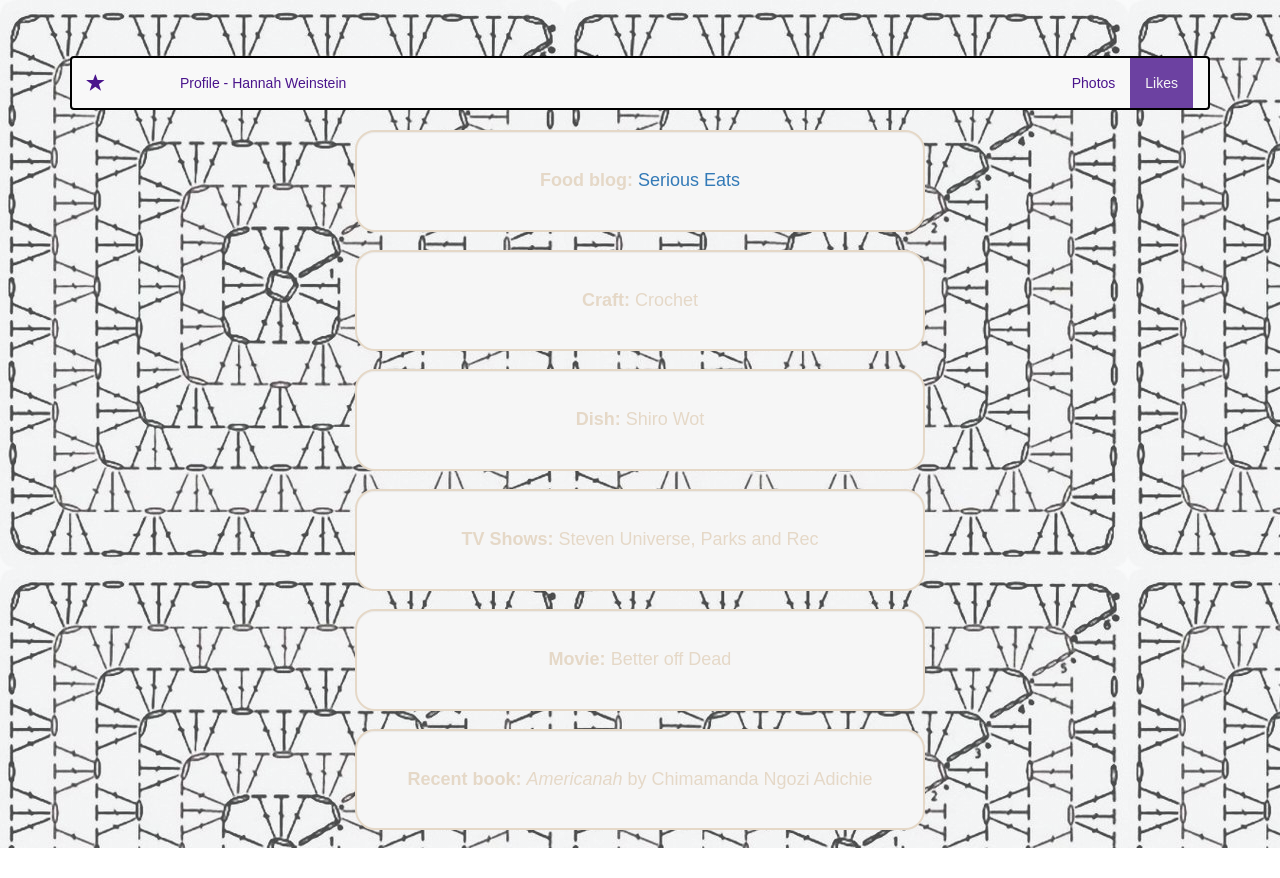
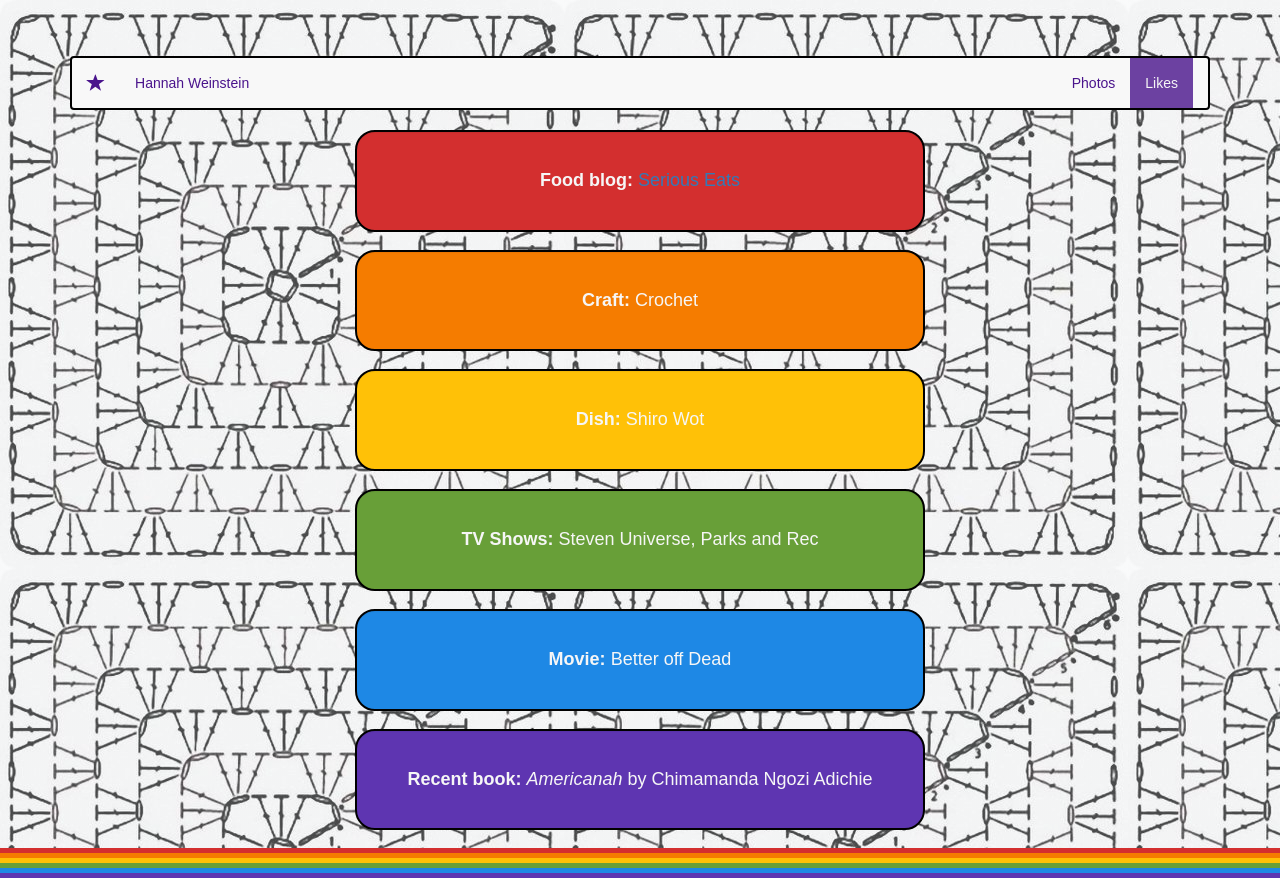
Before and after one commit to carpetofgreenness/profile-page, a plain HTML site: page Likes.html in a window 1280 px wide. Before the commit the page ends 848 px from the top, so only its background shows below. Drawn offline with nearby package versions, Linux system fonts and the light colour scheme.

Commit message:
recolor Likes page, change Profile name to Hannah Weinstein in nav

```diff
--- a/Likes.html
+++ b/Likes.html
@@ -25,13 +25,13 @@
 		        <span class="icon-bar"></span>
 		      </button>
 		      <a class="navbar-brand" href="https://www.youtube.com/v/2F8HvKqnp5s?rel=0">
-		      	<i class="glyphicon glyphicon-star"></i>
+		      	<i class="glyphicon glyphicon-star"></i></a>
 		    </div>
 
 		    <!-- Collect the nav links, forms, and other content for toggling -->
 		    <div class="collapse navbar-collapse" id="bs-example-navbar-collapse-1">
 		      <ul class="nav navbar-nav">
-		        <li><a href="index.html">Profile - Hannah Weinstein<span class="sr-only">(current)</span></a></li>
+		        <li><a href="index.html">Hannah Weinstein<span class="sr-only">(current)</span></a></li>
 		       </ul>
 		      <ul class="nav navbar-nav navbar-right">
 		        <li><a href="Photos.html">Photos</a></li>
@@ -41,18 +41,26 @@
 		  </div><!-- /.container-fluid -->
 		</nav>
 
-		<div class="well rainbow animate slideInLeft" id="red"><strong>Food blog: </strong><a href="http://www.seriouseats.com/">Serious Eats</a></div>
+		<div class="well rainbow animate slideInLeft red"><strong>Food blog: </strong><a href="http://www.seriouseats.com/">Serious Eats</a></div>
 
-		<div class="well rainbow animate slideInLeft" id="orange"><strong>Craft: </strong>Crochet</div>
+		<div class="well rainbow animate slideInLeft orange"><strong>Craft: </strong>Crochet</div>
 
-		<div class="well rainbow animate slideInLeft" id="yellow"><strong>Dish: </strong>Shiro Wot</div>
+		<div class="well rainbow animate slideInLeft yellow"><strong>Dish: </strong>Shiro Wot</div>
 
-		<div class="well rainbow animate slideInLeft" id="green"><strong>TV Shows: </strong>Steven Universe, Parks and Rec</div>
+		<div class="well rainbow animate slideInLeft green"><strong>TV Shows: </strong>Steven Universe, Parks and Rec</div>
 
-		<div class="well rainbow animate slideInLeft" id="blue"><strong>Movie: </strong>Better off Dead</div>
+		<div class="well rainbow animate slideInLeft blue"><strong>Movie: </strong>Better off Dead</div>
 
-		<div class="well rainbow animate slideInLeft" id="indigo"><strong>Recent book: </strong><i>Americanah</i> by Chimamanda Ngozi Adichie</div>
+		<div class="well rainbow animate slideInLeft indigo"><strong>Recent book: </strong><i>Americanah</i> by Chimamanda Ngozi Adichie</div>
 
+	</div>
+	<div class="row stripes">
+		<div class="red stripe enter slideInLeft"></div>
+		<div class="orange stripe slideInLeft"></div>
+		<div class="yellow stripe slideInLeft"></div>
+		<div class="green stripe slideInLeft"></div>
+		<div class="blue stripe slideInLeft"></div>
+		<div class="indigo stripe slideInLeft"></div>
 	</div>
 <!-- jQuery (necessary for Bootstrap's JavaScript plugins) -->
     <script src="https://ajax.googleapis.com/ajax/libs/jquery/1.12.4/jquery.min.js"></script>
--- a/Photos.html
+++ b/Photos.html
@@ -9,7 +9,8 @@
 	<title>Photos - Hannah Weinstein</title>
 	<link href="assets/stylesheets/bootstrap.css" rel="stylesheet">
 	<link rel="stylesheet" type="text/css" href="assets/stylesheets/styles.css">
-	<link href="https://fonts.googleapis.com/css?family=Poppins" rel="stylesheet">
+	<link href="https://fonts.googleapis.com/css?family=Francois+One|Montserrat|Poppins" rel="stylesheet">
+	<link href="assets/stylesheets/animate.css" rel="stylesheet">
 </head>
 <body>
 	<div class="container biggest-container">
@@ -31,21 +32,22 @@
 		    <!-- Collect the nav links, forms, and other content for toggling -->
 		    <div class="collapse navbar-collapse" id="bs-example-navbar-collapse-1">
 		      <ul class="nav navbar-nav">
-		        <li><a href="index.html">Profile - Hannah Weinstein</a></li>
+		        <li><a href="index.html">Hannah Weinstein</a></li>
 		       </ul>
 		      <ul class="nav navbar-nav navbar-right">
-		        <li class="active"><a href="#Photos">Photos<span class="sr-only">(current)</span></a></li>
+		        <li class="active"><a href="Photos.html">Photos<span class="sr-only">(current)</span></a></li>
 		        <li><a href="Likes.html">Likes</a></li>
 		      </ul>
 		    </div><!-- /.navbar-collapse -->
 		  </div><!-- /.container-fluid -->
 		</nav>
-		<div class="row">
+		<div class="container-fluid">
+			<div class="row box">
 				<div class="col-md-12">
-				<h1>Hannah Weinstein - Photos</h1>
+					<h2>Hannah Weinstein - Photos</h2>
 				</div>
 			</div>
-		<div class="row">
+			<div class="row box">
 				<div class="col-xs-6 col-md-3">
 					<img src="assets/Photos/couple.jpg" class="img-responsive img-rounded margin-on-top">
 					<p>Me and my girlfriend Marine</p>
@@ -80,6 +82,14 @@
 			</div>
 		</div>
 	</div>
+	<div class="row stripes">
+		<div class="red stripe enter slideInLeft"></div>
+		<div class="orange stripe slideInLeft"></div>
+		<div class="yellow stripe slideInLeft"></div>
+		<div class="green stripe slideInLeft"></div>
+		<div class="blue stripe slideInLeft"></div>
+		<div class="indigo stripe slideInLeft"></div>
+	</div>
 <!-- jQuery (necessary for Bootstrap's JavaScript plugins) -->
     <script src="https://ajax.googleapis.com/ajax/libs/jquery/1.12.4/jquery.min.js"></script>
     <!-- Include all compiled plugins (below), or include individual files as needed -->
--- a/assets/stylesheets/styles.css
+++ b/assets/stylesheets/styles.css
@@ -35,13 +35,20 @@ h1{
 	border: 2px solid black;
 }
 
+.box {
+	background-color: rgb(246,246,246);
+	color: #485156;
+	border-radius: 10px;
+	border: 2px solid black;
+	margin-bottom: 2em;
+}
+
 .rainbow {
 	text-align: center;
 	width: 50%;
 	margin: 1em auto;
 	border-radius: 20px;
-	border-color: #E5D8C7;
-	color: #E5D8C7;
+	color: rgb(246,246,246);
 }
 
 .red {
@@ -81,6 +88,7 @@ h1{
 .stripes {
 	margin-left: 0px !important;
 	margin-right: 0px !important;
+	margin-bottom: -2em !important;
 }
 
 .biggest-container {
@@ -88,7 +96,7 @@ h1{
 /*  border: 1px solid rgba(246,246,246,.5);
   border-radius: 4px;
   -webkit-box-shadow: inset 10px rgb(78, 52, 46);*/
-  /*min-height: 100%;*/
+  	min-height: 100%;
 /*  border: black 2px solid;
 */  margin-top: 2em;
 /*  margin-bottom: 2em;*/
```
Also changed, not shown: index.html (+1 -1 lines). Lines whose indentation alone changed are shown as unchanged.
